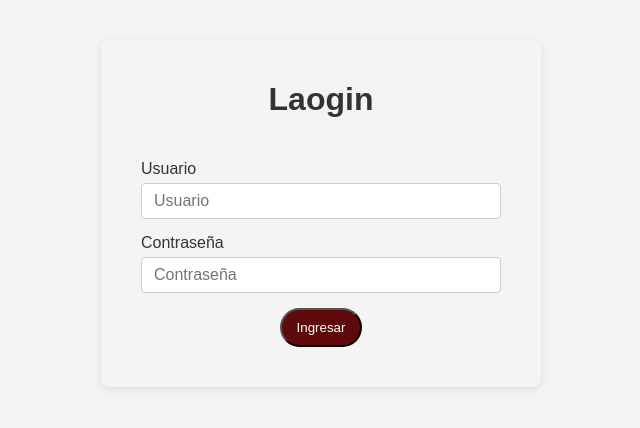
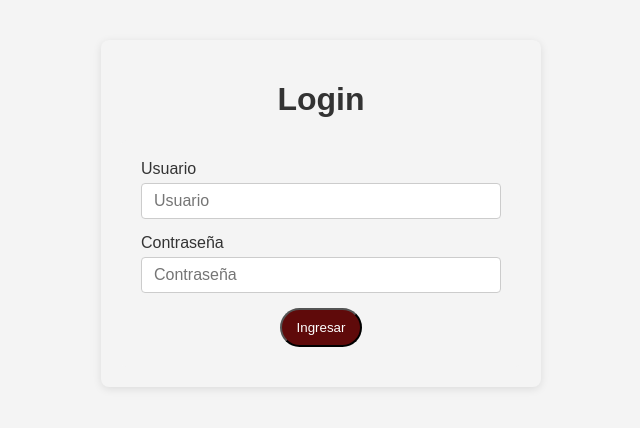
Before and after one commit to julianescobar/car-trips, a React (Vite) app in the folder frontend/: page /login in a window 1280 px wide. Shown: the top 428 px of the page, without its empty margins (319-959 px from the left). Built offline with nearby package versions, Linux system fonts and the light colour scheme; no server answers.

Commit message:
chore(ui): update page title in login

```diff
--- a/frontend/src/auth/pages/LoginPage.tsx
+++ b/frontend/src/auth/pages/LoginPage.tsx
@@ -51,7 +51,7 @@ export const LoginPage = () => {
 
   return (
     <div className="form-login">
-      <h1>Laogin</h1>
+      <h1>Login</h1>
       <form onSubmit={handleSubmit} className="form">
         <div className="form-group">
           <label htmlFor="username">Usuario</label>
```
